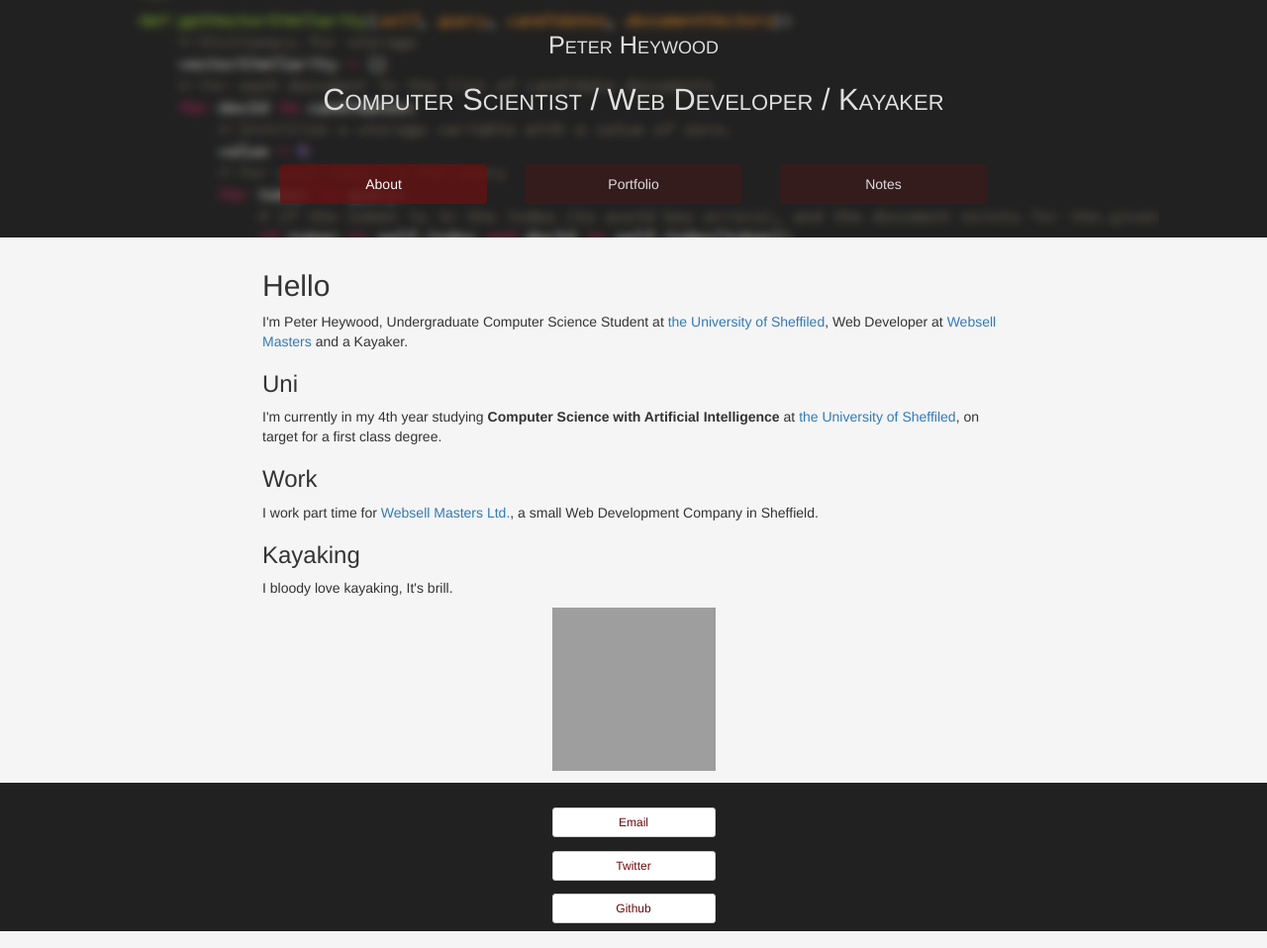
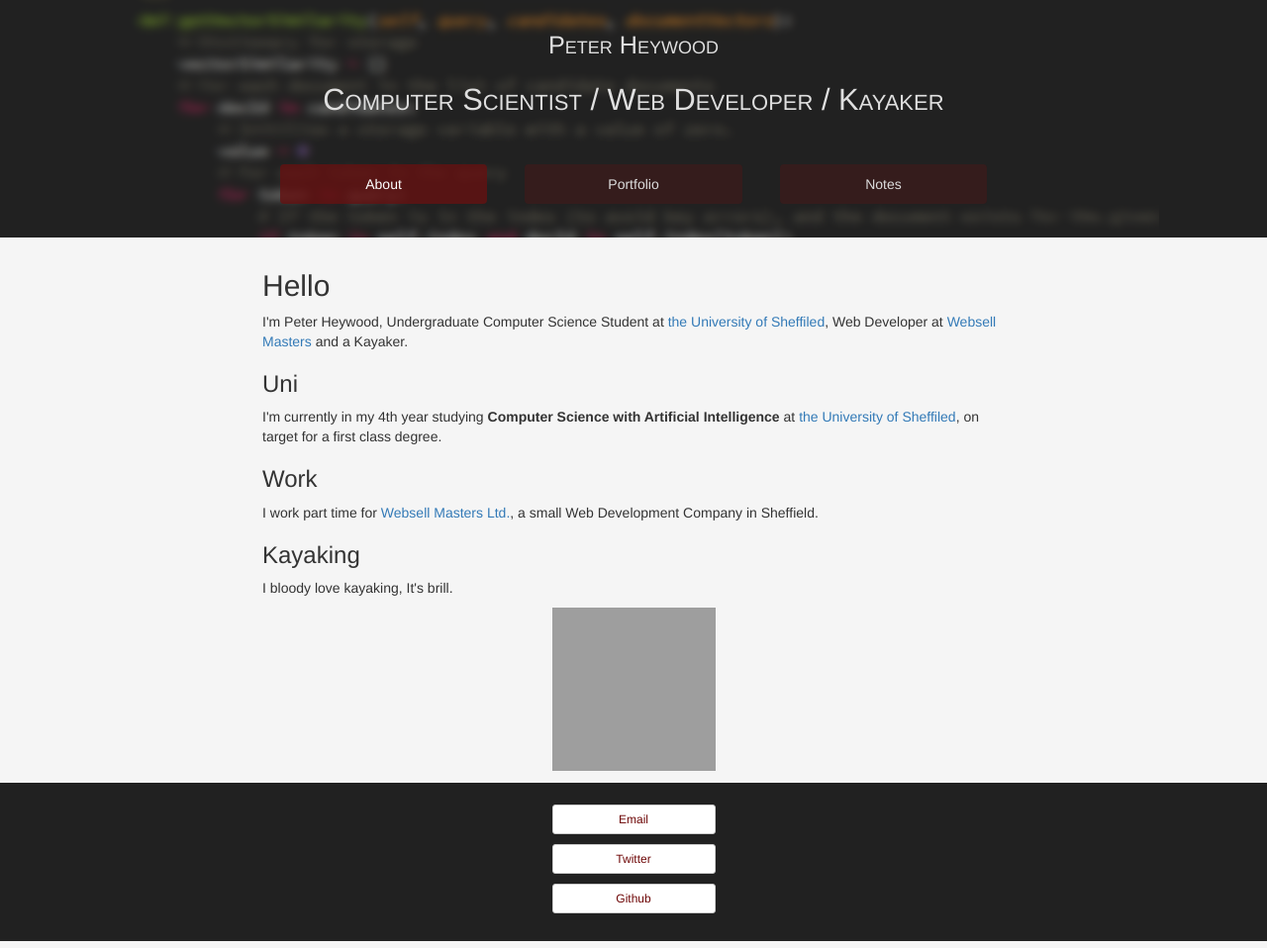
Before and after one commit to ptheywood/ptheywood.github.io, a Jekyll site: the page built from index.html, in a window 1280 px wide. Shown: the whole page at 99% size. Built offline with Jekyll 4.4.1, drawn with Linux system fonts in a browser that asks for light colours; nearby versions of some CDN libraries; library files that are not in the unit come from our copies; Markdown is read by kramdown in place of the engine named in the settings; grey boxes are pictures that could not be loaded.

Commit message:
Bugfix: correct issue with footer size on xs devices

```diff
--- a/css/main.css
+++ b/css/main.css
@@ -67,14 +67,14 @@ body {
     height: auto !important;
     height: 100%;
 
-    margin: 0 auto -150px;
-    padding: 0 0 150px;
+    margin: 0 auto -160px;
+    padding: 0 0 160px;
 }
 
 .footer {
     background: #212121;
     color: #DFDFDF;
-    height: 150px;
+    min-height: 160px;
 }
 
 .footer a {
@@ -87,7 +87,7 @@ body {
 }
 
 .footer .footer-list li {
-    margin: 8% 0;
+    margin: 6% 0;
 }
 
 a span.black {
```
